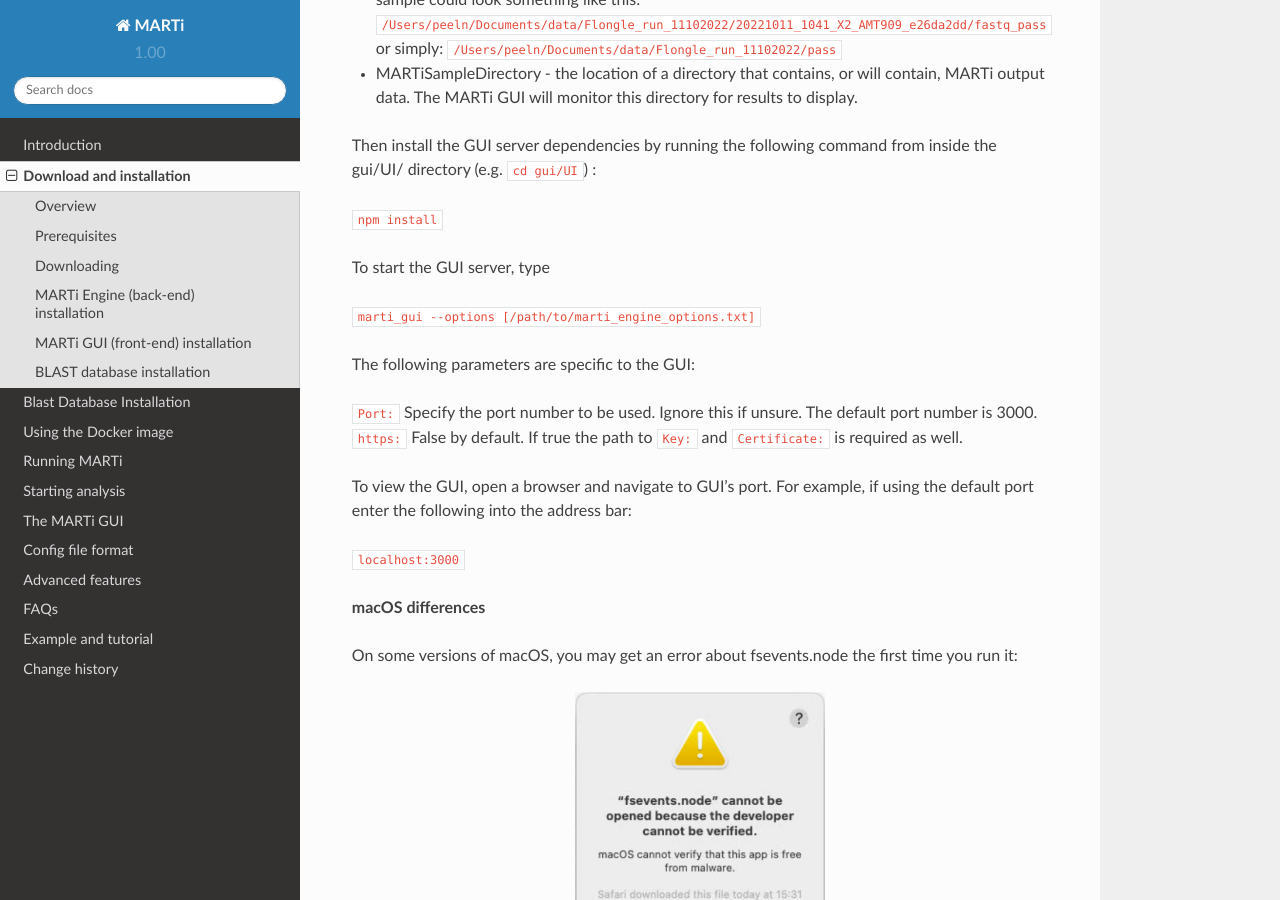
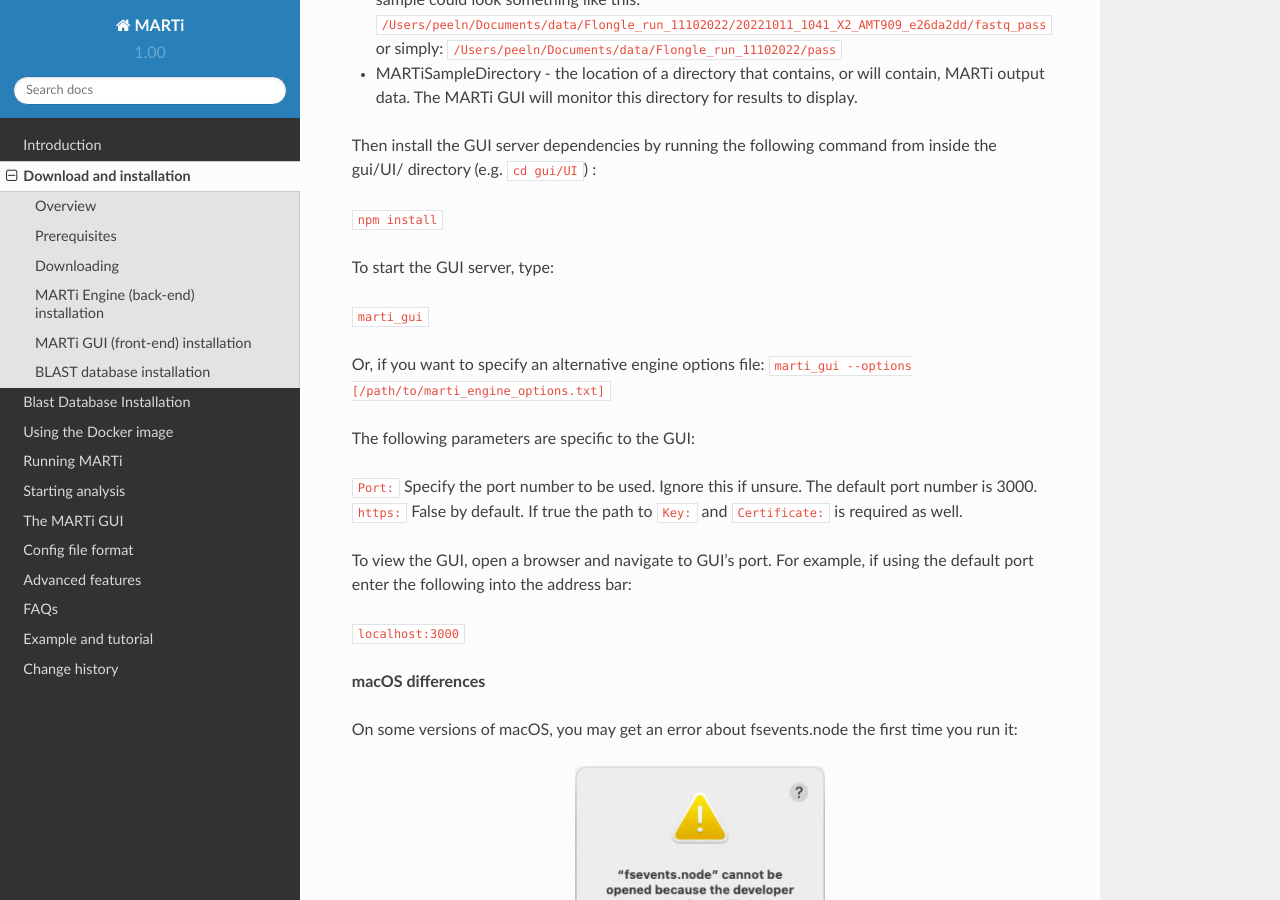
Before and after one commit to richardmleggett/MARTi, a Sphinx documentation site: the page built from docs/source/installation.rst, in a window 1280 px wide and 900 px high, scrolled down 3249 px. Built offline with Sphinx 7.4.7 and the Read the Docs theme 2.0.0, drawn with Linux system fonts in a browser that asks for light colours; formulas are drawn with MathJax 3.

Commit message:
Update installation.rst

```diff
--- a/docs/source/installation.rst
+++ b/docs/source/installation.rst
@@ -100,8 +100,11 @@ Then install the GUI server dependencies by running the following command from i
 
 ``npm install``
 
-To start the GUI server, type
+To start the GUI server, type:
 
+``marti_gui``
+
+Or, if you want to specify an alternative engine options file:
 ``marti_gui --options [/path/to/marti_engine_options.txt]``
 
 The following parameters are specific to the GUI:
```
